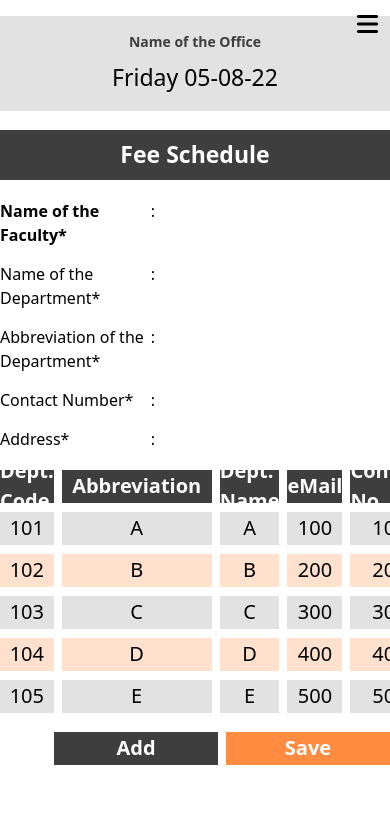
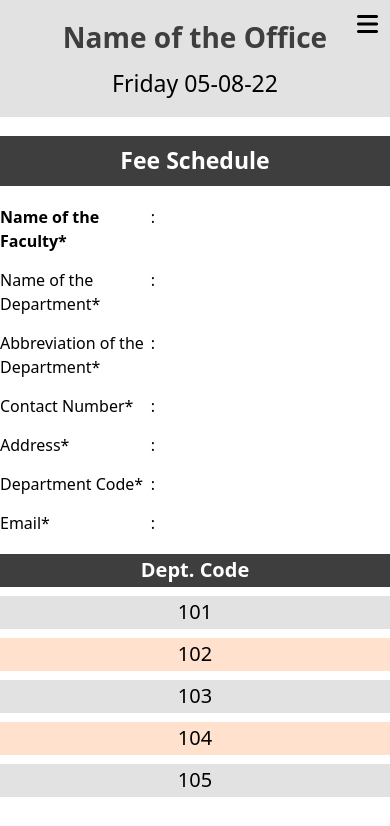
Before and after one commit to jahidrony037/bsmrstu-bba-faculty, a website: page pages/AdminAccount/adminaccount2.html in a window 390 px wide. Shown: the top 826 px of the page. Drawn offline with nearby package versions, Linux system fonts and the light colour scheme.

Commit message:
adminaccount2 responsive done

```diff
--- a/pages/AdminAccount/adminaccount2.html
+++ b/pages/AdminAccount/adminaccount2.html
@@ -18,12 +18,12 @@
       <i
         onclick="nav()"
         id="icon"
-        class="fa fa-bars absolute right-1 cursor-pointer text-2xl mr-2 mt-2 z-30 lg:hidden"
+        class="fa fa-bars absolute right-1 cursor-pointer text-2xl mr-2 mt-2 z-40 lg:hidden"
         aria-hidden="true"
       ></i>
       <div
         id="nav_slide"
-        class="w-[100%] absolute bg-[#E2E2E2] h-[100rem] -ml-[770px] lg:h-auto lg:relative lg:ml-0 lg:w-[253px]"
+        class="w-[100%] absolute bg-[#E2E2E2] h-[100rem] -ml-[820px] lg:h-auto lg:relative lg:ml-0 lg:w-[253px] z-30"
       >
         <div class="avater_nav bg-[#FF8C40] p-2 flex justify-between">
           <h1 class="text-xl text-white">Admin Zone</h1>
@@ -67,13 +67,12 @@
           </ul>
         </div>
       </div>
-      <div
-        id="2nd_div"
-        class="w-[100%] mt-4 lg:mt-0 space-y-[19px] lg:w-[724px]"
-      >
+      <div id="2nd_div" class="w-[100%] lg:mt-4 space-y-[19px] lg:w-[724px]">
         <div class="searchBr w-full">
           <div class="bg-[#E2E2E2] p-4 text-center space-y-2">
-            <div class="text-[#3E3E3E] text-sm lg:text-[40px] font-semibold">
+            <div
+              class="text-[#3E3E3E] text-[28px] lg:text-[40px] font-semibold"
+            >
               Name of the Office
             </div>
             <div class="text-[23px]">Friday 05-08-22</div>
@@ -118,30 +117,34 @@
                 </li>
                 <input type="text" class="focus:outline-none px-[2px]" />
               </div>
-              <div class="absolute left-[450px] top-[60px] flex flex-row">
-                <li class="flex justify-between w-[150px]">
+              <div
+                class="lg:absolute lg:left-[450px] lg:top-[60px] flex flex-row"
+              >
+                <li class="flex justify-between lg:w-[150px] w-[245px]">
                   <span>Department Code*</span><span>:</span>
                 </li>
                 <input
                   type="text"
-                  class="focus:outline-none w-[120px] px-[2px]"
+                  class="focus:outline-none lg:w-[120px] px-[2px]"
                 />
               </div>
-              <div class="absolute left-[450px] top-[99px] flex flex-row">
-                <li class="flex justify-between w-[150px]">
+              <div
+                class="lg:absolute lg:left-[450px] lg:top-[99px] flex flex-row"
+              >
+                <li class="flex justify-between lg:w-[150px] w-[245px]">
                   <span>Email*</span><span>:</span>
                 </li>
                 <input
                   type="text"
-                  class="focus:outline-none w-[120px] px-[2px]"
+                  class="focus:outline-none lg:w-[120px] px-[2px]"
                 />
               </div>
             </ul>
           </div>
           <div
-            class="flex justify-between space-x-[8px] text-[20px] font-['Segoe UI']"
+            class="flex flex-col items-center space-y-8 lg:space-y-0 lg:flex-row lg:justify-between space-x-[8px] text-[20px] font-['Segoe UI']"
           >
-            <div class="1st w-[180px]">
+            <div class="1st lg:w-[180px] w-full">
               <ul class="space-y-[9px]">
                 <li
                   class="bg-[#3E3E3E] h-[33px] font-bold flex items-center justify-center text-white"
@@ -175,7 +178,7 @@
                 </li>
               </ul>
             </div>
-            <div class="2nd w-[150px]">
+            <div class="2nd lg:w-[150px] w-full">
               <ul class="space-y-[9px]">
                 <li
                   class="bg-[#3E3E3E] h-[33px] flex items-center justify-center font-bold px-[34px] box-border text-white"
@@ -209,7 +212,7 @@
                 </li>
               </ul>
             </div>
-            <div class="3rd w-[180px]">
+            <div class="3rd lg:w-[180px] w-full">
               <ul class="space-y-[9px]">
                 <li
                   class="bg-[#3E3E3E] h-[33px] font-bold flex items-center justify-center text-white"
@@ -243,7 +246,7 @@
                 </li>
               </ul>
             </div>
-            <div class="4th w-[140px]">
+            <div class="4th lg:w-[140px] w-full">
               <ul class="space-y-[9px]">
                 <li
                   class="bg-[#3E3E3E] h-[33px] font-bold flex items-center justify-center text-white"
@@ -277,7 +280,7 @@
                 </li>
               </ul>
             </div>
-            <div class="5th w-[180px]">
+            <div class="5th lg:w-[180px] w-full">
               <ul class="space-y-[9px]">
                 <li
                   class="bg-[#3E3E3E] h-[33px] font-bold flex items-center justify-center text-white"
@@ -311,7 +314,7 @@
                 </li>
               </ul>
             </div>
-            <div class="6th w-[170px]">
+            <div class="6th lg:w-[170px] w-full">
               <ul class="space-y-[9px]">
                 <li
                   class="bg-[#3E3E3E] h-[33px] font-bold flex items-center justify-center text-white"
@@ -347,7 +350,7 @@
             </div>
           </div>
           <div
-            class="flex justify-end space-x-[8px] text-white text-[20px] font-semibold"
+            class="flex lg:justify-end justify-between space-x-[8px] text-white text-[20px] font-semibold"
           >
             <span
               class="w-[164px] h-[33px] flex items-center justify-center bg-[#3E3E3E] cursor-pointer"
@@ -396,10 +399,10 @@
           document
             .getElementById("icon")
             .classList.replace("fa-bars", "fa-times");
-          document.getElementById("nav_slide").classList.remove("-ml-[770px]");
+          document.getElementById("nav_slide").classList.remove("-ml-[820px]");
           // document.getElementById("2nd_div").classList.replace("w-[100%]", "w-[0%]");
         } else {
-          document.getElementById("nav_slide").classList.add("-ml-[770px]");
+          document.getElementById("nav_slide").classList.add("-ml-[820px]");
           document
             .getElementById("icon")
             .classList.replace("fa-times", "fa-bars");
```
